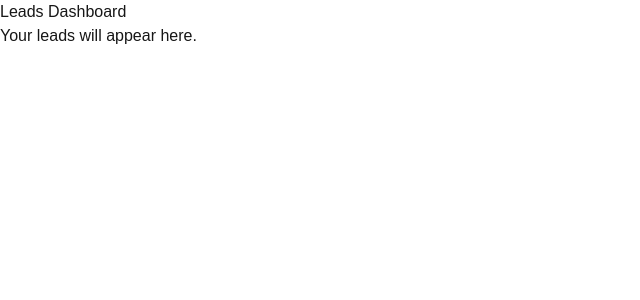
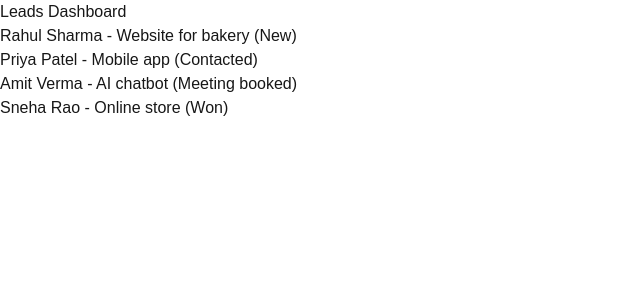
Before and after one commit to IqraM0605/arks-lead-manager, a Next.js app: page /dashboard in a window 1280 px wide. Shown: the top 300 px of the page, without its empty margins (0-640 px from the left). Built offline with nearby package versions, Linux system fonts and the light colour scheme.

Commit message:
Add mock leads to dashboard

```diff
--- a/app/dashboard/page.tsx
+++ b/app/dashboard/page.tsx
@@ -1,8 +1,23 @@
+import Link from "next/link";
+
+const leads = [
+    { id: 1, name: "Rahul Sharma", need: "Website for bakery", stage: "New" },
+    { id: 2, name: "Priya Patel", need: "Mobile app", stage: "Contacted" },
+    { id: 3, name: "Amit Verma", need: "AI chatbot", stage: "Meeting booked" },
+    { id: 4, name: "Sneha Rao", need: "Online store", stage: "Won" },
+];
+
 export default function DashboardPage() {
     return (
         <main>
             <h1>Leads Dashboard</h1>
-            <p>Your leads will appear here.</p>
+            <ul>
+                {leads.map((lead) => (
+                    <li key={lead.id}>
+                        <Link href={`/leads/${lead.id}`}>{lead.name}</Link> - {lead.need} ({lead.stage})
+                    </li>
+                ))}
+            </ul>
         </main>
     );
 }
```
